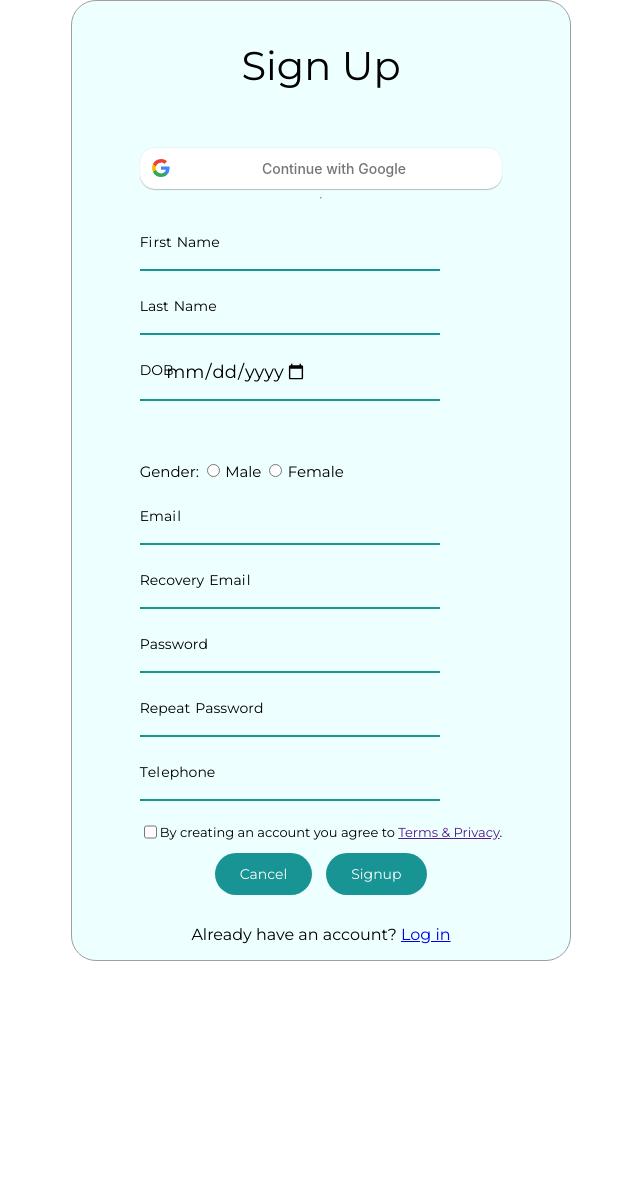
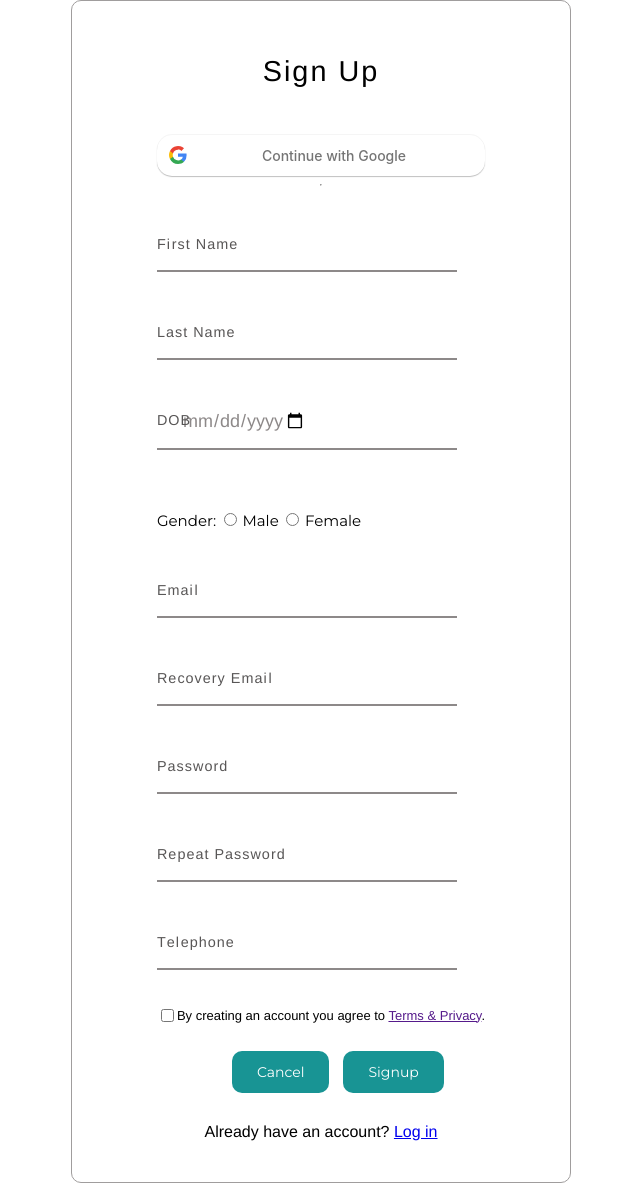
Before and after one commit to DeazStar/ip_project_job_portal_website, a PHP site: page /signup.html in a window 1280 px wide. Shown: the part 134-1325 px from the top of the page, without its empty margins (319-959 px from the left). Before the commit the page ends 1095 px from the top, so only its background shows below. Run offline with PHP 8.4, Linux system fonts and the light colour scheme; some libraries are stand-ins or nearby versions.

Commit message:
change style

```diff
--- a/css/sign_up.css
+++ b/css/sign_up.css
@@ -44,11 +44,11 @@ ul{
 {
     display: flex;
 justify-content: center;
-background: #EEFFFF;
 border: 1px solid #A09D9D;
 /* border-style: solid; */
-border-radius: 25px;
+border-radius: 10px;
 width: 500px;
+padding: 25px;
 
 }
 .sign_par
@@ -59,10 +59,11 @@ width: 500px;
 .parr
 {
 
-    font-size: 40px;
+    font-size: 1.8rem;
     display: flex;
     justify-content: center;
-    font-family: 'Montserrat', sans-serif;
+    font-family: "Helvetica Neue", Helvetica, Arial, sans-serif;
+    letter-spacing: 2px;
 }
 .parr_org
 {
@@ -82,7 +83,8 @@ width: 500px;
   margin-top: 30px;
     display: flex;
     justify-content: center;
-    font-family: 'Montserrat', sans-serif;
+    font-family:"Helvetica Neue", Helvetica, Arial, sans-serif;
+    color: black;
 }
 .login_btn {
 
@@ -115,6 +117,10 @@ width: 500px;
       0 2px 4px rgba(0, 0, 0, .25),
       0 0 0 3px #c8dafc;
   }
+
+  .form-container {
+    padding-top: 15px;
+  }
   .form_control
   {
     /* Last Name */
@@ -129,10 +135,11 @@ width: 500px;
     border: none;
 
     width: 100%;
-    border-bottom: 2px #189494 solid;
+    border-bottom: 2px #8d8989 solid;
     padding: 15px 0;
     font-size: 18px;
-    font-family: 'Montserrat', sans-serif;
+    font-family: "Helvetica Neue", Helvetica, Arial, sans-serif;
+    color: #8d8989;
 }
 .form_control input:focus,
 .form_control input:valid{
@@ -148,9 +155,13 @@ width: 500px;
 
 .form_control label span{
     display:inline-block;
-    font-size: 14px;
+    font-size: 0.9rem;
     min-width: 5px;
     transition: 0.3s cubic-bezier(0.68, -0.55, 0.265, 1.55);
+    color: #585656;
+    font-family: "Helvetica Neue", Helvetica, Arial, sans-serif;
+    letter-spacing: 1px;
+
 }
 .form_control input:focus +label span,
 .form_control input:valid +label span
@@ -172,7 +183,7 @@ border-radius: 10px;
     cursor: pointer;
     font-family: 'Montserrat', sans-serif;
     background-color: #189494;
-    border-radius: 25px;
+    border-radius: 10px;
     border: 0;
     color: white;
     padding: 12px  25px;
@@ -184,7 +195,7 @@ border-radius: 10px;
     outline: 0;
   }
   .btn:hover {
-    box-shadow: 0 -1px 0 rgba(0, 0, 0, .04), 0 2px 4px rgba(0, 0, 0, .25);
+    background-color: #189494d6;
   }
   .btn:active
   {
@@ -202,7 +213,7 @@ border-radius: 10px;
     cursor: pointer;
     font-family: 'Montserrat', sans-serif;
     background-color: #189494;
-    border-radius: 25px;
+    border-radius: 10px;
     border: none;
     color: white;
     padding: 12px  25px;
@@ -216,7 +227,7 @@ border-radius: 10px;
     outline: 0;
   }
   .can_btn:hover {
-    box-shadow: 0 -1px 0 rgba(0, 0, 0, .04), 0 2px 4px rgba(0, 0, 0, .25);
+    background-color: #189494d6;
   }
   .can_btn:active
   {
@@ -267,4 +278,11 @@ border-radius: 10px;
   display: flex;
   font-family: 'Montserrat',sans-serif;
   font-size: small;
+  padding: 15px 0px;
 }
+
+
+.checkbox p {
+  font-family: "Helvetica Neue", Helvetica, Arial, sans-serif;
+  color: black;
+}
```
